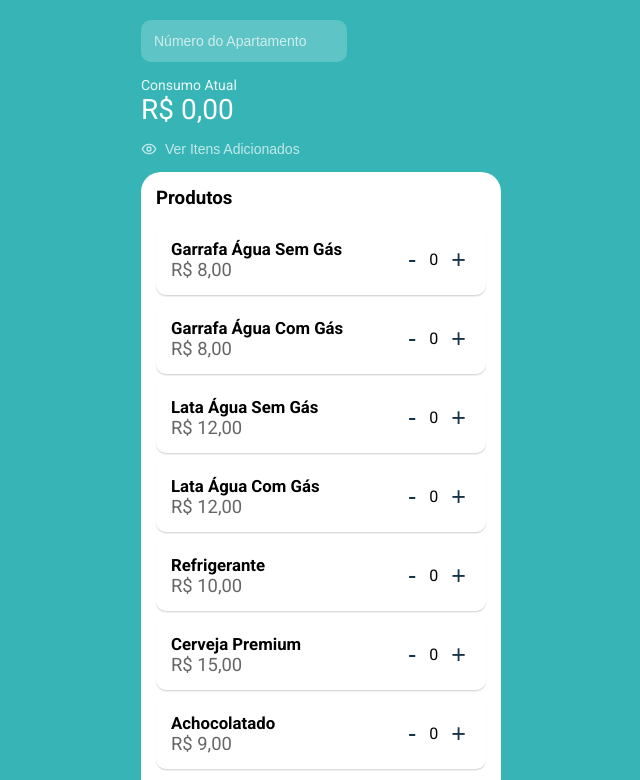
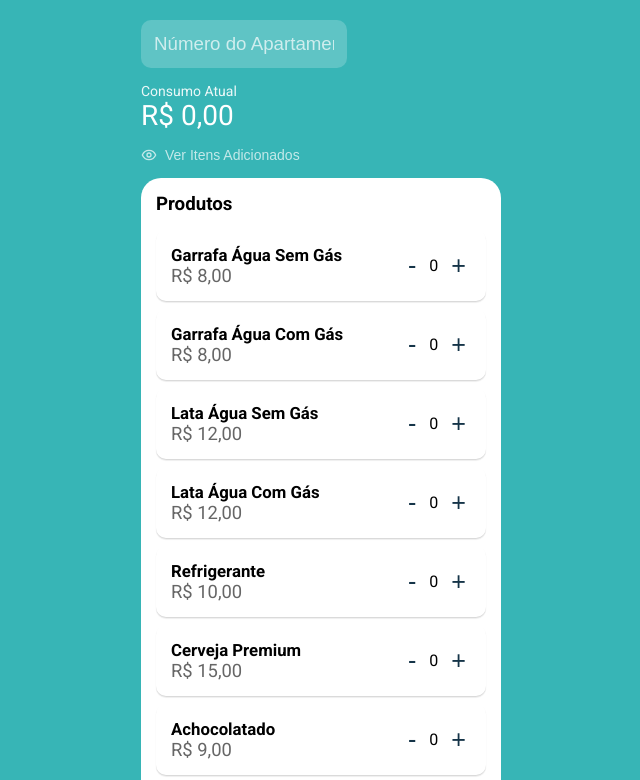
Before and after one commit to edgarmagno/frigobar2025, a plain HTML site: page index.html in a window 1280 px wide. Shown: the top 780 px of the page, without its empty margins (319-959 px from the left). Drawn offline with Linux system fonts and the light colour scheme.

Commit message:
Update styles.css

```diff
--- a/styles.css
+++ b/styles.css
@@ -24,7 +24,7 @@ body {
     border-radius: 10px;
     background-color: rgba(255, 255, 255, 0.2);
     color: white;
-    font-size: 14px;
+    font-size: 1.17rem;
 }
 
 .apartment-input::placeholder {
```
